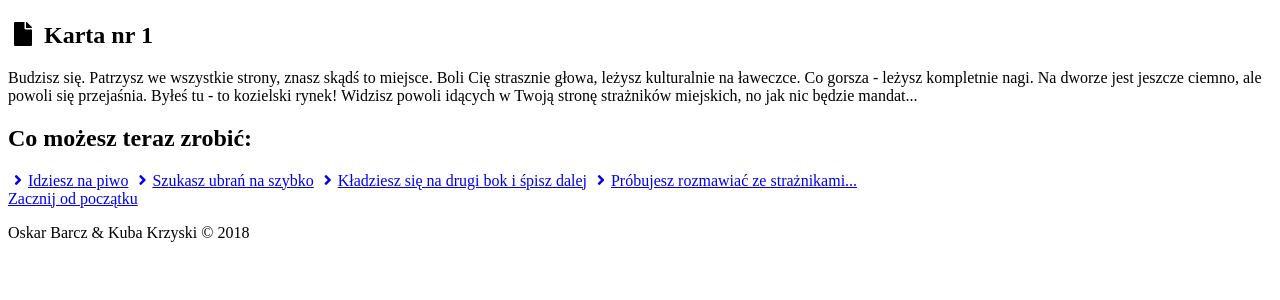
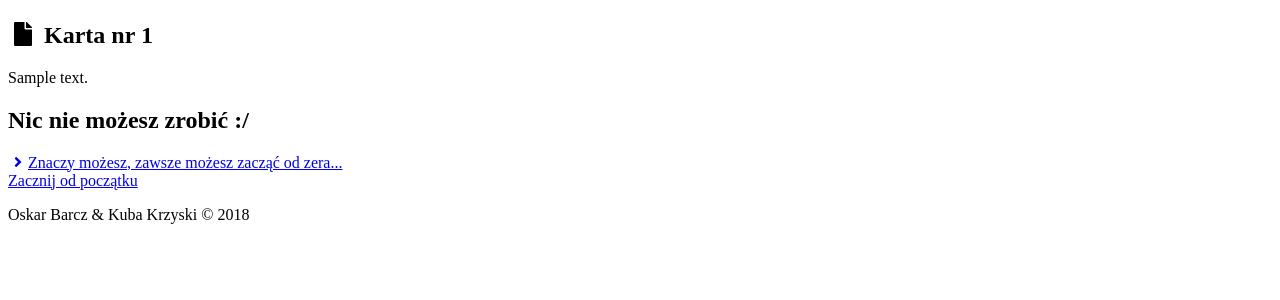
Before and after one commit to oskarbarcz/arch-game, a PHP site: template assets/templates/game/card.twig in a window 1280 px wide. Shown: the part 183-483 px from the top of the page. Run offline with PHP 8.4, Linux system fonts and the light colour scheme; the template is opened without the code that fills it: most values are stand-ins (such as "Sample title", 1, 10 or a date in 2020); some libraries are stand-ins or nearby versions.

Commit message:
Autogenerating questions and cards test

```diff
--- a/assets/templates/about/game.twig
+++ b/assets/templates/about/game.twig
@@ -6,6 +6,7 @@
     <p>Stack technologiczny: OOP PHP 7.2, Twig 2.2 jako menedżer szablonów, autorski framework ArchFW, baza danych MySQL.</p>
     <p>Dziękujemy społeczności StackOverflow za rozwiązywanie naszych dzielnych problemów, szukaliśmy rozwiązań w dokumentacji, stronach o PHP, forach, stronach rządowych, policji, wojska, marsjan - a rozwiązanie było pierwszym wynikiem który zazwyczaj się pomija.</p>
     <p>Nie mam pojęcia co tu jeszcze napisać - stwórz sobie konto i graj do woli ;)</p>
+    <p>Serdecznie dziękujemy pizzerii Gruby Benek za natychmiastowe dostarczanie jedzenia na wszystkie nasze potrzeby <span class="fas fa-heart fa-fw"></span></p>
 </main>
 <footer class="container about-footer outer-shadow">
     <a class="link-as-button" href="/menu">Powrót do menu</a>
--- a/assets/templates/game/card.twig
+++ b/assets/templates/game/card.twig
@@ -4,15 +4,20 @@
     <img src="../img/main-logo.png" alt="archigame"><h1>archigame</h1>
 </header>
 <main class="container card-element outer-shadow">
-    <h2><span class="fas fa-file fa-fw"></span> Karta nr {{number}}</h2>
-    <p>Budzisz się. Patrzysz we wszystkie strony, znasz skądś to miejsce. Boli Cię strasznie głowa, leżysz kulturalnie na ławeczce. Co gorsza - leżysz kompletnie nagi. Na dworze jest jeszcze ciemno, ale powoli się przejaśnia. Byłeś tu - to kozielski rynek! Widzisz powoli idących w Twoją stronę strażników miejskich, no jak nic będzie mandat...</p>
+    <h2><span class="fas fa-file fa-fw"></span> Karta nr {{card.id}}</h2>
+    <p>{{card.textContent}}</p>
 </main>
 <nav class="container card-element outer-shadow">
-    <h2>Co możesz teraz zrobić:</h2>
-    <a class="card-element-link" href="/card/1"><span class="fas fa-angle-right fa-fw"></span>Idziesz na piwo</a>
-    <a class="card-element-link" href="/card/1"><span class="fas fa-angle-right fa-fw"></span>Szukasz ubrań na szybko</a>
-    <a class="card-element-link" href="/card/1"><span class="fas fa-angle-right fa-fw"></span>Kładziesz się na drugi bok i śpisz dalej</a>
-    <a class="card-element-link" href="/card/1"><span class="fas fa-angle-right fa-fw"></span>Próbujesz rozmawiać ze strażnikami...</a>
+    {% if links %}
+        <h2>Co możesz teraz zrobić:</h2>
+        {% for key, content in links %}
+            <a class="card-element-link" href="/card/{{key}}"><span class="fas fa-angle-right fa-fw"></span>{{content}}</a>
+        {% endfor %}
+    {% else %}
+        <h2>Nic nie możesz zrobić :/</h2>
+        <a class="card-element-link" href="/start"><span class="fas fa-angle-right fa-fw"></span>Znaczy możesz, zawsze możesz zacząć od zera...</a>
+    {% endif %}
+
 </nav>
 <nav class="container outer-shadow">
         <a class="link-as-button" href="/menu">Zacznij od początku</a>
```
Also changed, not shown: assets/wrappers/game/card.php (+26 -4 lines), src/ArchiGame/Controller/Card.php (added, +29 -0 lines).
